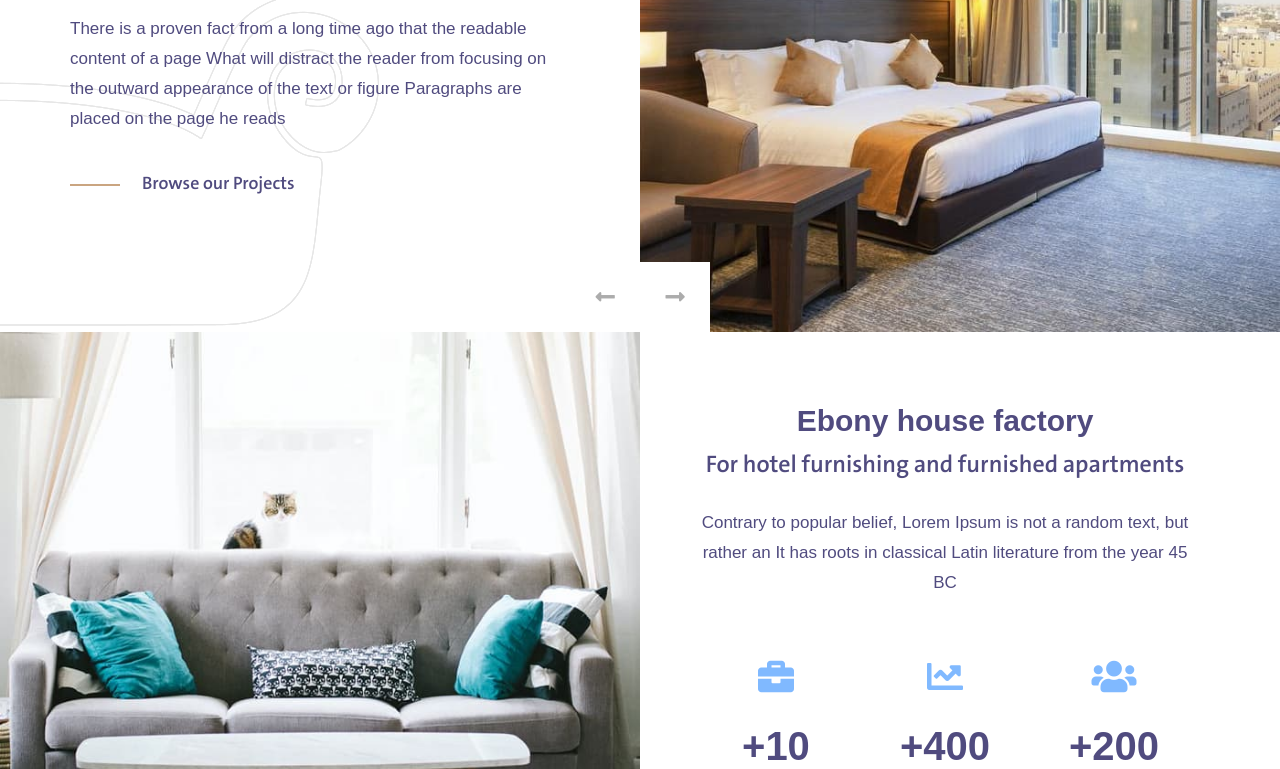
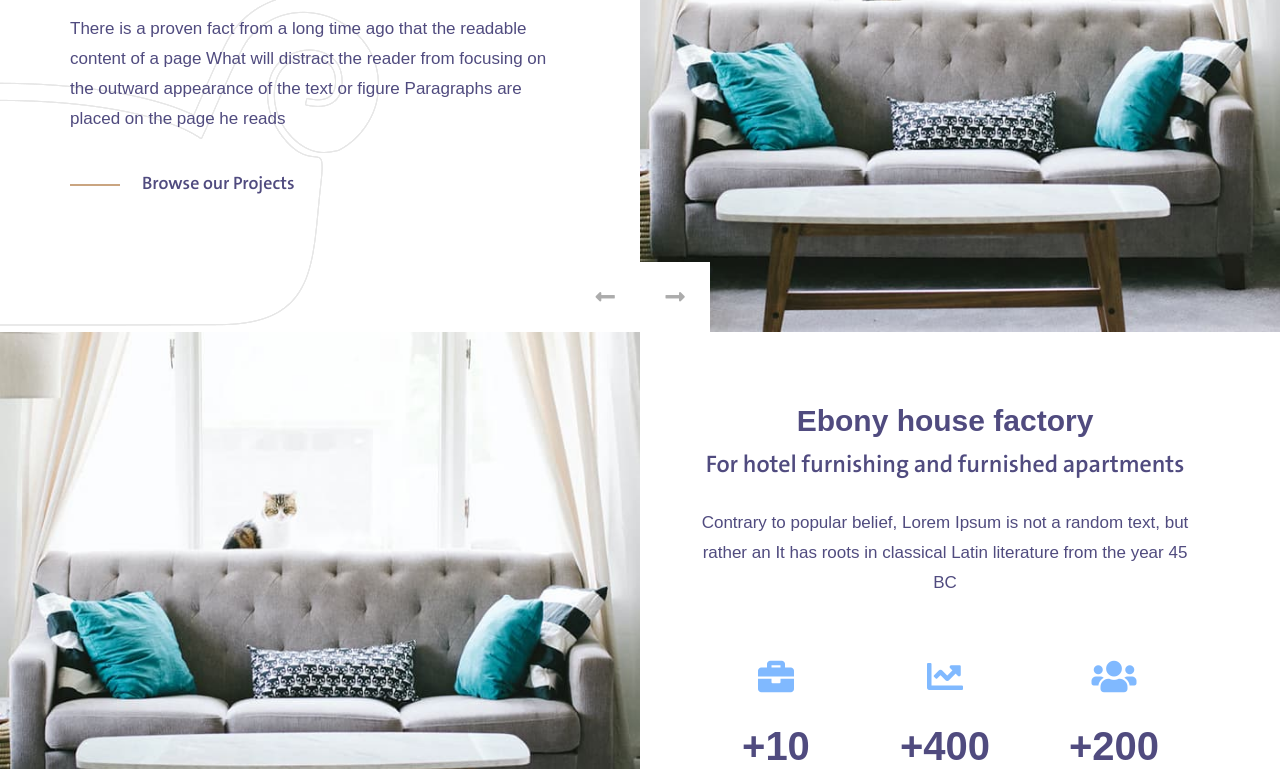
Before and after one commit to HaSanAlkholy/ebony-house, a plain HTML site: page index-en.html in a window 1280 px wide. Shown: the part 331-1100 px from the top of the page. Drawn offline with Linux system fonts and the light colour scheme; a web font is replaced by a local one.

Commit message:
fixed header

```diff
--- a/index-en.html
+++ b/index-en.html
@@ -144,7 +144,7 @@
                 </div>
               </div>
               <div class="head-img">
-                <img src="./images/header/header.jpg" alt=".." />
+                <img src="./images/banners/1.jpg" alt=".." />
               </div>
             </div>
           </div>
@@ -182,7 +182,7 @@
                 </div>
               </div>
               <div class="head-img">
-                <img src="./images/header/header.jpg" alt=".." />
+                <img src="./images/banners/1.jpg" alt=".." />
               </div>
             </div>
           </div>
```
